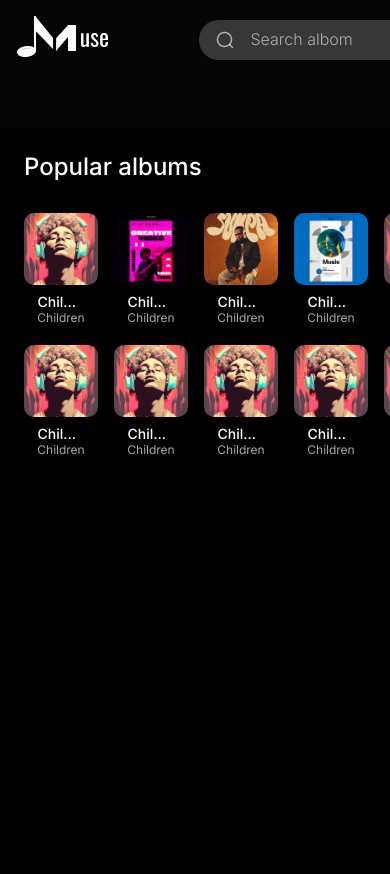
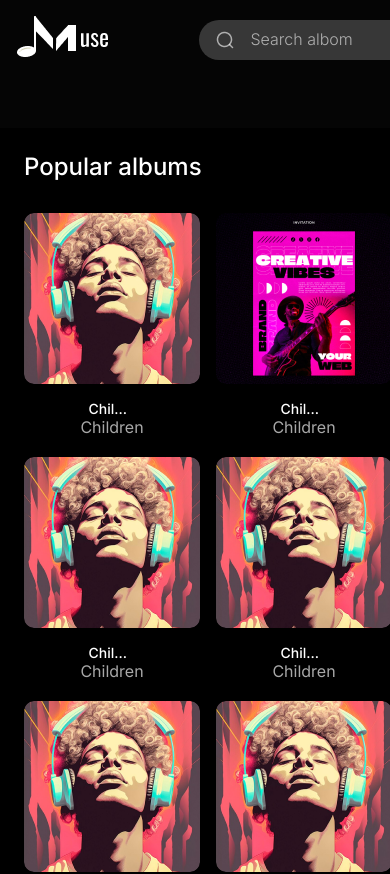
Before and after one commit to nikushabitskinashvili/muse, a Next.js app: page /albums in a window 390 px wide. Shown: the top 874 px of the page. Built offline with nearby package versions, Linux system fonts and the light colour scheme.

Commit message:
feat: finish album-card

```diff
--- a/app/(authorised)/albums/[id]/page.tsx
+++ b/app/(authorised)/albums/[id]/page.tsx
@@ -1,4 +1,5 @@
 'use client';
+
 import styles from './page.module.scss';
 import { AlbumHero } from '@/app/components/AlbumHero/AlbumHero';
 import { MusicWrapper } from '@/app/components/musicWrapper/musicWrapper';
@@ -6,12 +7,8 @@ import { popularAlbum } from '@/app/data/CarouselData';
 import { useParams } from 'next/navigation';
 
 const AlbumDetailsPage = () => {
-
-
     const { id } = useParams()
-
     const album = popularAlbum[id];
-
 
     return (
         <main className={styles.main}>
--- a/app/(authorised)/albums/page.module.scss
+++ b/app/(authorised)/albums/page.module.scss
@@ -30,8 +30,8 @@
     flex-wrap: wrap;
 }
 
-@media screen and (max-width: 1024px) {
-    .container{
+@media screen and (min-width : 768px) and (max-width: 1024px) {
+    .container {
         gap: 24px 20px;
         overflow-y: scroll;
     }
@@ -39,11 +39,11 @@
 
 
 @media only screen and (max-width: 767px) {
-   .container{
+    .container {
         gap: 20px 16px;
         overflow-y: scroll;
         width: 100%;
+        align-items: center;
     }
 
-
 }
--- a/app/(authorised)/layout.tsx
+++ b/app/(authorised)/layout.tsx
@@ -1,20 +1,22 @@
-import type {Metadata} from "next";
-import {Inter} from "next/font/google";
-import React, {ReactNode} from "react";
-import Navbar from "@/app/components/Navbar/Navbar";
+import React, { ReactNode } from "react";
 import './layout.module.css'
+import Navbar from "../components/Navbar/Navbar";
+import RecoilWrapper from "../components/RecoilWrapper/RecoilWrapper";
 
 type Props = {
-    children:ReactNode;
+    children: ReactNode;
 }
 
-const AuthLayout = (props:Props) => {
+const AuthLayout = (props: Props) => {
     return (
         <>
-            {props.children}
+            <Navbar />
+            <RecoilWrapper>
+                {props.children}
+            </RecoilWrapper>
         </>
 
     )
 }
 
-export default  AuthLayout;
+export default AuthLayout;
--- a/app/(authorised)/page.module.css
+++ b/app/(authorised)/page.module.css
@@ -9,9 +9,6 @@
 
 .content {
     background: #050505;
-    @media (min-width: 1024px) {
-        margin-top: -132px;
-    }
     display: flex;
     flex-direction: column;
     gap: 32px;
--- a/app/components/AlbumCard/AlbumCard.module.scss
+++ b/app/components/AlbumCard/AlbumCard.module.scss
@@ -36,12 +36,6 @@
 }
 
 
-@media screen and (max-width: 1024px) {
-  .albumCard{
-    max-width: 146px;
-  }
-}
-
 
 @media only screen and (max-width: 767px) {
   .albumTitle {
@@ -51,13 +45,4 @@
     overflow: hidden;
     text-overflow: ellipsis;
   }
-
-  .artistName{
-    font-size: 12px;
-  }
-
-  .albumCard {
-    width: 74px;
-    gap: 8px;
-  }
 }
--- a/app/components/RecoilWrapper/RecoilWrapper.tsx
+++ b/app/components/RecoilWrapper/RecoilWrapper.tsx
@@ -11,7 +11,7 @@ const RecoilWrapper = (props: { children: ReactNode }) => {
 
     return (
         <RecoilRoot>
-            {pathName !== '/auth/login' && pathName !== '/auth/signup' && <Navbar/>}
+            {/* {pathName !== '/auth/login' && pathName !== '/auth/signup' && <Navbar/>} */}
             {props.children}
         </RecoilRoot>
     )
--- a/app/layout.tsx
+++ b/app/layout.tsx
@@ -1,10 +1,10 @@
-import type {Metadata} from "next";
-import {Inter} from "next/font/google";
+import type { Metadata } from "next";
+import { Inter } from "next/font/google";
 import RecoilWrapper from "./components/RecoilWrapper/RecoilWrapper";
 import "./globals.css";
 import React from "react";
 
-const inter = Inter({subsets: ["latin"]});
+const inter = Inter({ subsets: ["latin"] });
 
 export const metadata: Metadata = {
     title: "Muse",
```
Also changed, not shown: app/(authorised)/albums/page.tsx (+4 -4 lines), app/(authorised)/page.tsx (+12 -11 lines), app/components/AudioPlayer/AdjustButtons/AdjustButtons.module.scss (+0 -7 lines), app/page.tsx (deleted, +0 -8 lines), app/components/AlbumCard/AlbumCard.tsx (indentation only). Lines whose indentation alone changed are shown as unchanged.
